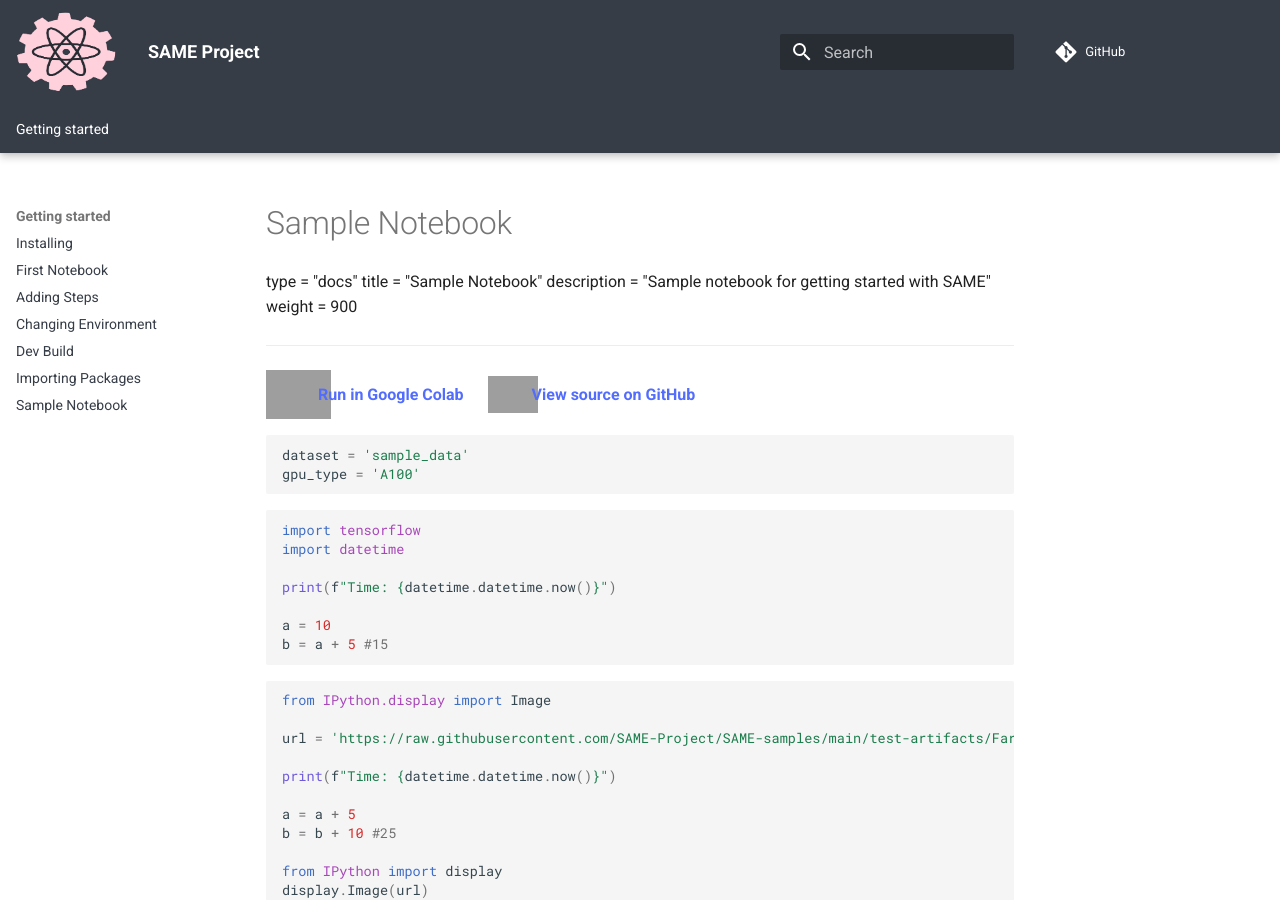
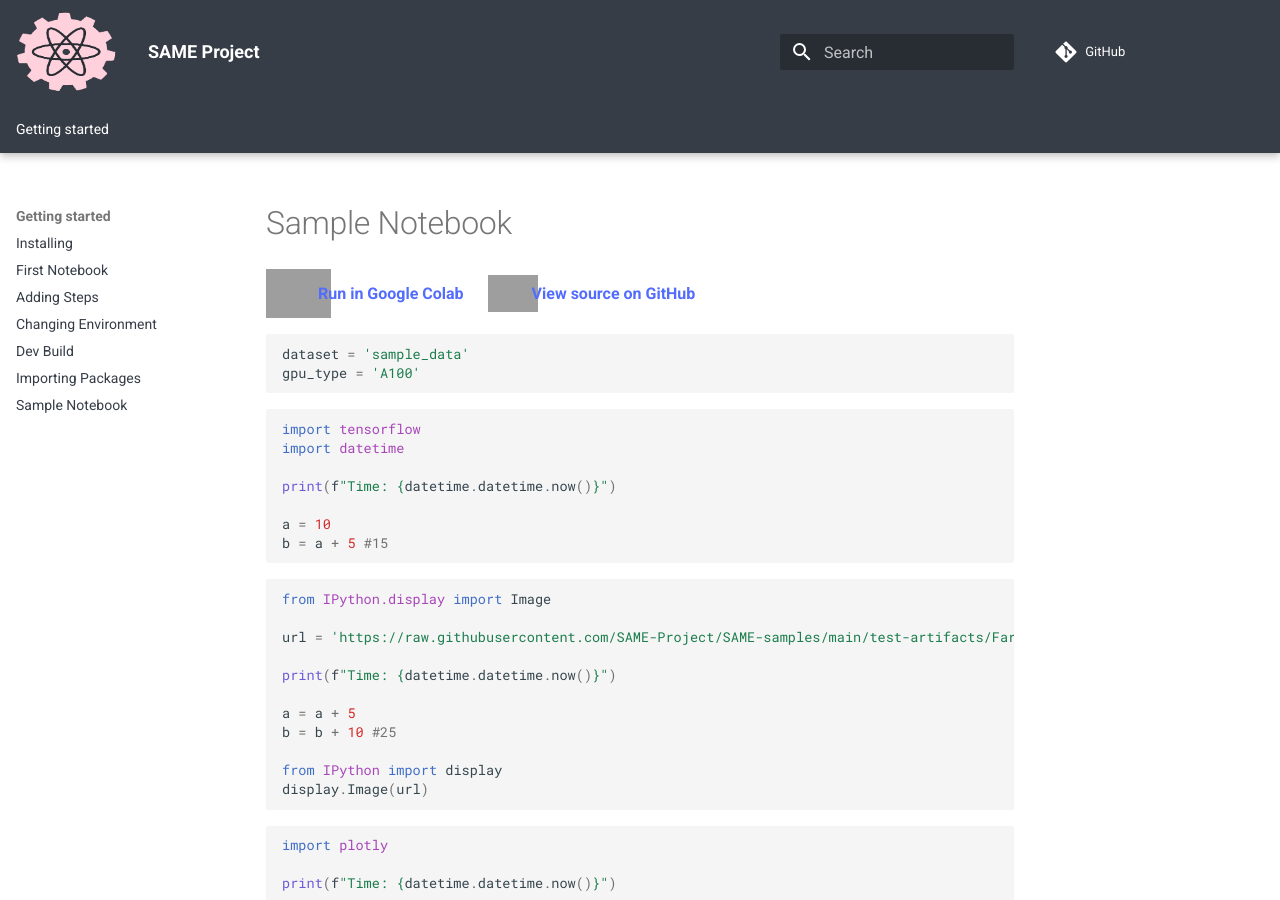
Before and after one commit to js-ts/same-mkdocs, an MkDocs documentation site: the page built from docs/getting-started/sample-notebook.md, in a window 1280 px wide and 900 px high, cut to the strip 0-900 px from the top of the window. Built offline with MkDocs 1.6.1 and Material for MkDocs 9.7.7, drawn with Linux system fonts in a browser that asks for light colours; comment, search, counter and statistics services are not loaded; grey boxes are pictures that could not be loaded.

Commit message:
Update sample-notebook.md

```diff
--- a/docs/getting-started/sample-notebook.md
+++ b/docs/getting-started/sample-notebook.md
@@ -1,8 +1,8 @@
 ---
-type = "docs"
-title = "Sample Notebook"
-description = "Sample notebook for getting started with SAME"
-weight = 900
+type: docs
+title: "Sample Notebook"
+description: "Sample notebook for getting started with SAME"
+weight: 900
 ---
 
 <!--
```
